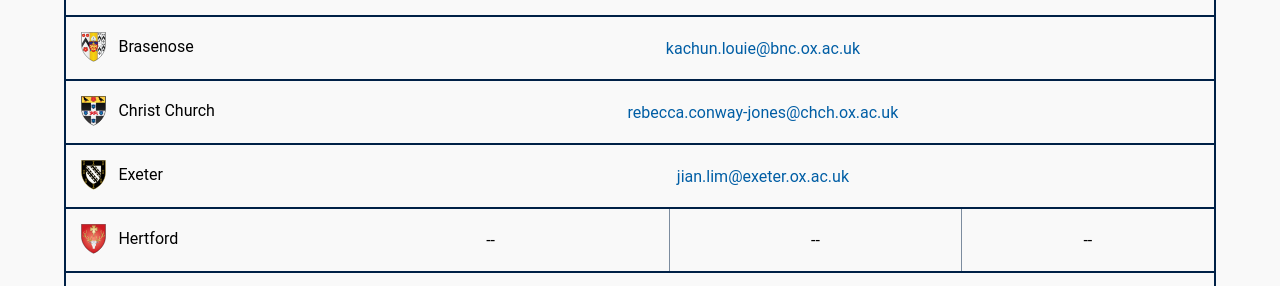
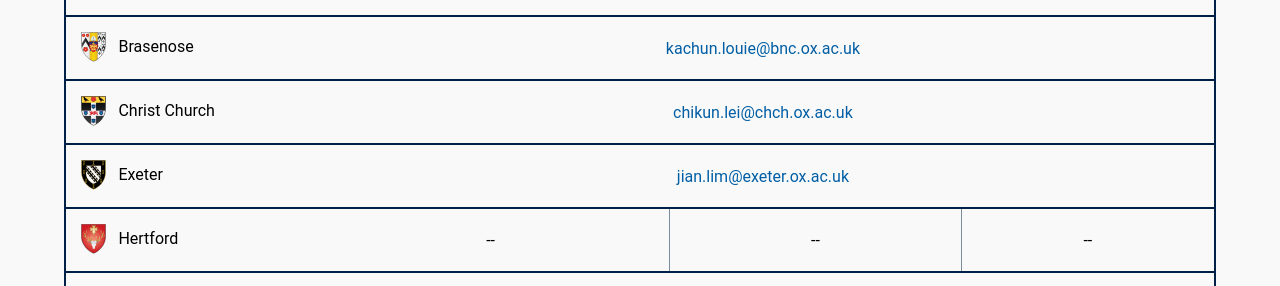
Before and after one commit to OUBaC/OUBaC.github.io, a Jekyll site: the page built from college-captains.html, in a window 1280 px wide and 900 px high. Shown: the part 270-556 px from the top of the window. Built offline with Jekyll 4.4.1, drawn with Linux system fonts in a browser that asks for light colours.

Commit message:
Updated the college captains.

```diff
--- a/college-captains.html
+++ b/college-captains.html
@@ -11,7 +11,7 @@
    Captain: kachun.louie@bnc.ox.ac.uk
  - College: Christ Church
    img: christ-church
-   Captain: rebecca.conway-jones@chch.ox.ac.uk
+   Captain: chikun.lei@chch.ox.ac.uk
  - College: Exeter
    img: exeter
    Captain: jian.lim@exeter.ox.ac.uk
```
